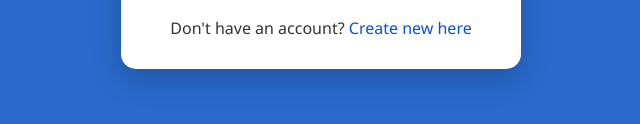
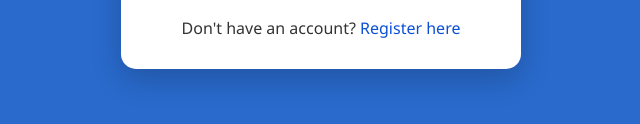
Before and after one commit to am-cassini/quickjot, a website: page public/index.html in a window 1280 px wide. Shown: the part 446-570 px from the top of the page, 319-959 px from the left. Drawn offline with Linux system fonts and the light colour scheme.

Commit message:
Update index.html

```diff
--- a/public/index.html
+++ b/public/index.html
@@ -33,7 +33,7 @@
                     </div>
                     <button type="submit" class="btn btn-primary">Login</button>
                 </form>
-                <p class="form-switch">Don't have an account? <a href="#" id="showRegister">Create new here</a></p>
+                <p class="form-switch">Don't have an account? <a href="#" id="showRegister">Register here</a></p>
             </div>
 
             <!-- Register Form -->
```
